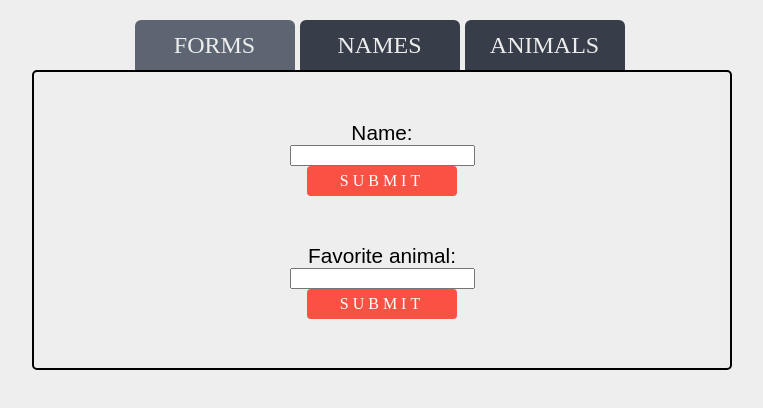
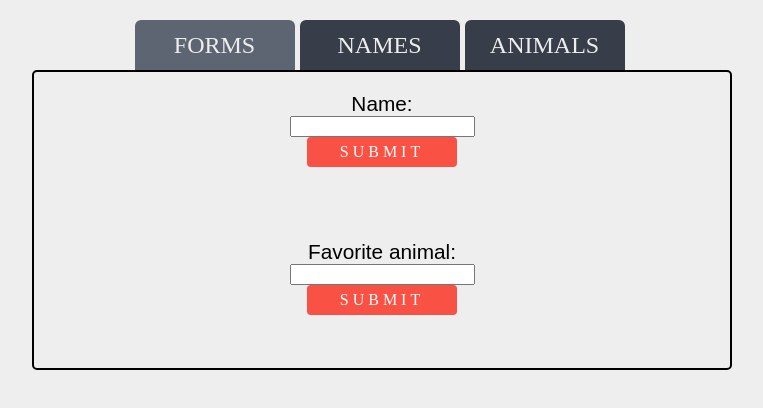
Before and after one commit to peterscardera/threeTabs-, a React (Create React App) app: page / in a window 1280 px wide. Shown: the top 408 px of the page, without its empty margins (258-1021 px from the left). Built offline with nearby package versions, Linux system fonts and the light colour scheme.

Commit message:
small fixes

```diff
--- a/src/components/TabOne/TabOneForms.js
+++ b/src/components/TabOne/TabOneForms.js
@@ -9,9 +9,11 @@ const TabOneForms = ({ listOfAnimals, setListOfAnimals, listOfNames, setListOfNa
   const [currentName, setCurrentName] = useState('');
   const [currentAnimal, setCurrentAnimal] = useState('');
 
+  //validation hook
   const { register, handleSubmit, errors } = useForm();
+  const { register: registerTwo, handleSubmit: HandleSubmitTwo, errors: errorsTwo } = useForm();
 
-  //handler that validates for string and updates current typing states.
+  //handler updates current typing states.
   const onChangeHandler = (fieldType) => (e) => {
     const value = e.target.value;
 
@@ -22,7 +24,7 @@ const TabOneForms = ({ listOfAnimals, setListOfAnimals, listOfNames, setListOfNa
     }
   };
 
-  //handlers that fire of changes to parent state app js.
+  //handlers that fires of changes to parent state app.js.
   const addAnimalHandler = (e) => {
     // e.preventDefault();
     let copy = [...listOfAnimals, { animal: currentAnimal }];
@@ -50,23 +52,23 @@ const TabOneForms = ({ listOfAnimals, setListOfAnimals, listOfNames, setListOfNa
             value={currentName}
             onChange={onChangeHandler('name')}
           />
-          <StyledButton type="submit"> SUBMIT</StyledButton>
+          <StyledButton type="submit">SUBMIT</StyledButton>
 
           {errors.name && <p style={{ color: 'red', fontSize: '16px' }}>Please enter a valid name</p>}
         </StyledForm>
 
-        <StyledForm onSubmit={handleSubmit(addAnimalHandler)}>
+        <StyledForm onSubmit={HandleSubmitTwo(addAnimalHandler)}>
           <label htmlFor="animal">Favorite animal:</label>
           <input
-            ref={register({ pattern: /^[A-Za-z]+$/i })}
+            ref={registerTwo({ pattern: /^[A-Za-z]+$/i })}
             id="animal"
             name="animals"
             type="text"
             value={currentAnimal}
             onChange={onChangeHandler('animal')}
           />
-          <StyledButton type="submit"> SUBMIT</StyledButton>
-          {errors.animals && <p style={{ color: 'red', fontSize: '16px' }}>Please enter a valid animal</p>}
+          <StyledButton type="submit">SUBMIT</StyledButton>
+          {errorsTwo.animals && <p style={{ color: 'red', fontSize: '16px' }}>Please enter a valid animal</p>}
         </StyledForm>
       </Container>
     </>
@@ -76,6 +78,8 @@ const TabOneForms = ({ listOfAnimals, setListOfAnimals, listOfNames, setListOfNa
 export default TabOneForms;
 
 const StyledForm = styled.form`
+  margin: 20px 0 0 0;
+  height: 50%;
   width: 60%;
   display: flex;
   flex-direction: column;
@@ -89,7 +93,7 @@ const StyledButton = styled.button`
   letter-spacing: 4px;
   background: ${(props) => props.theme.colors.bizOrange};
   border-radius: 4px;
-  transition: all 1s;
+  transition: all 0.5s;
   cursor: pointer;
   color: #fff;
   font-size: 16px;
```
Also changed, not shown: 2 other files (tests, documents, lock files or other folders).
